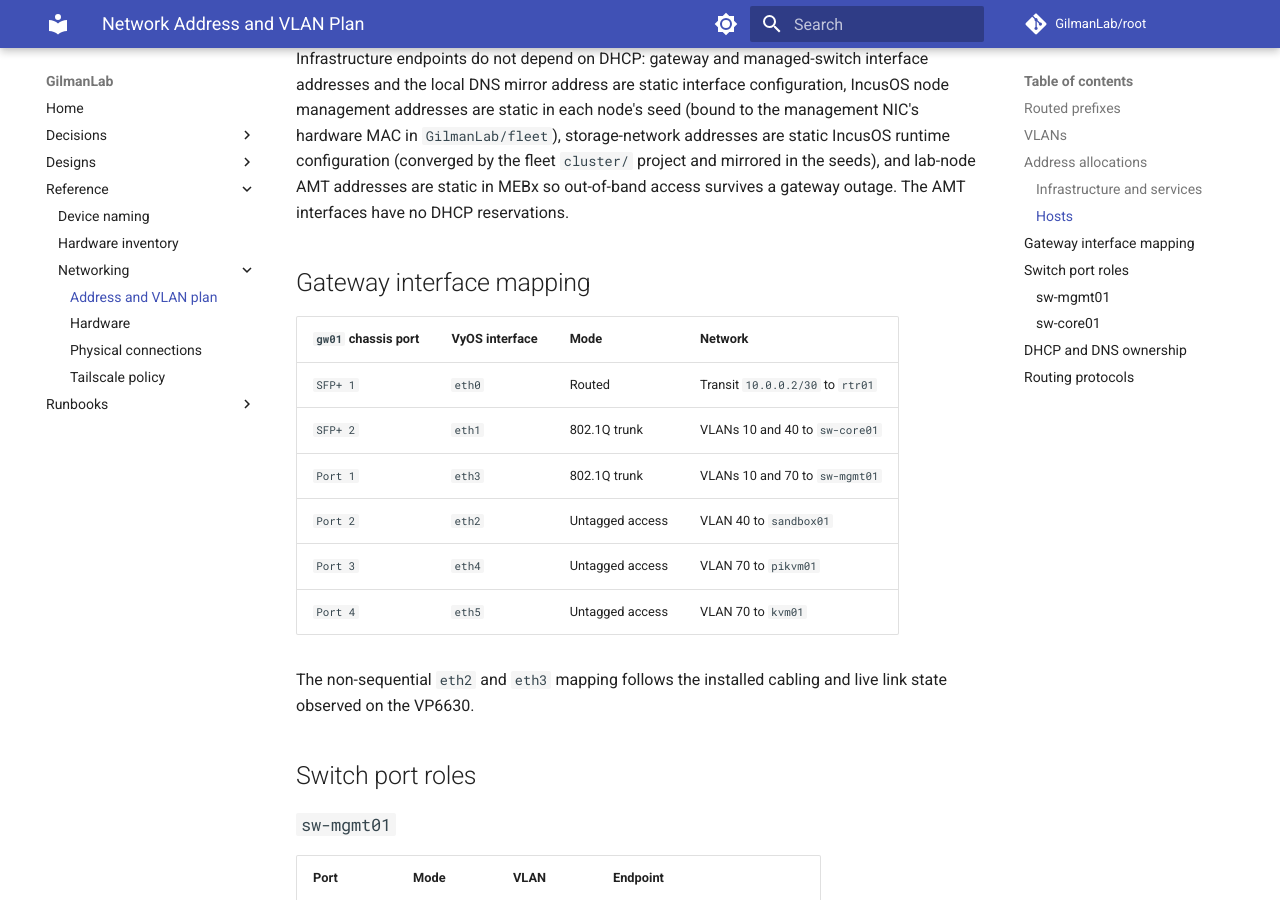
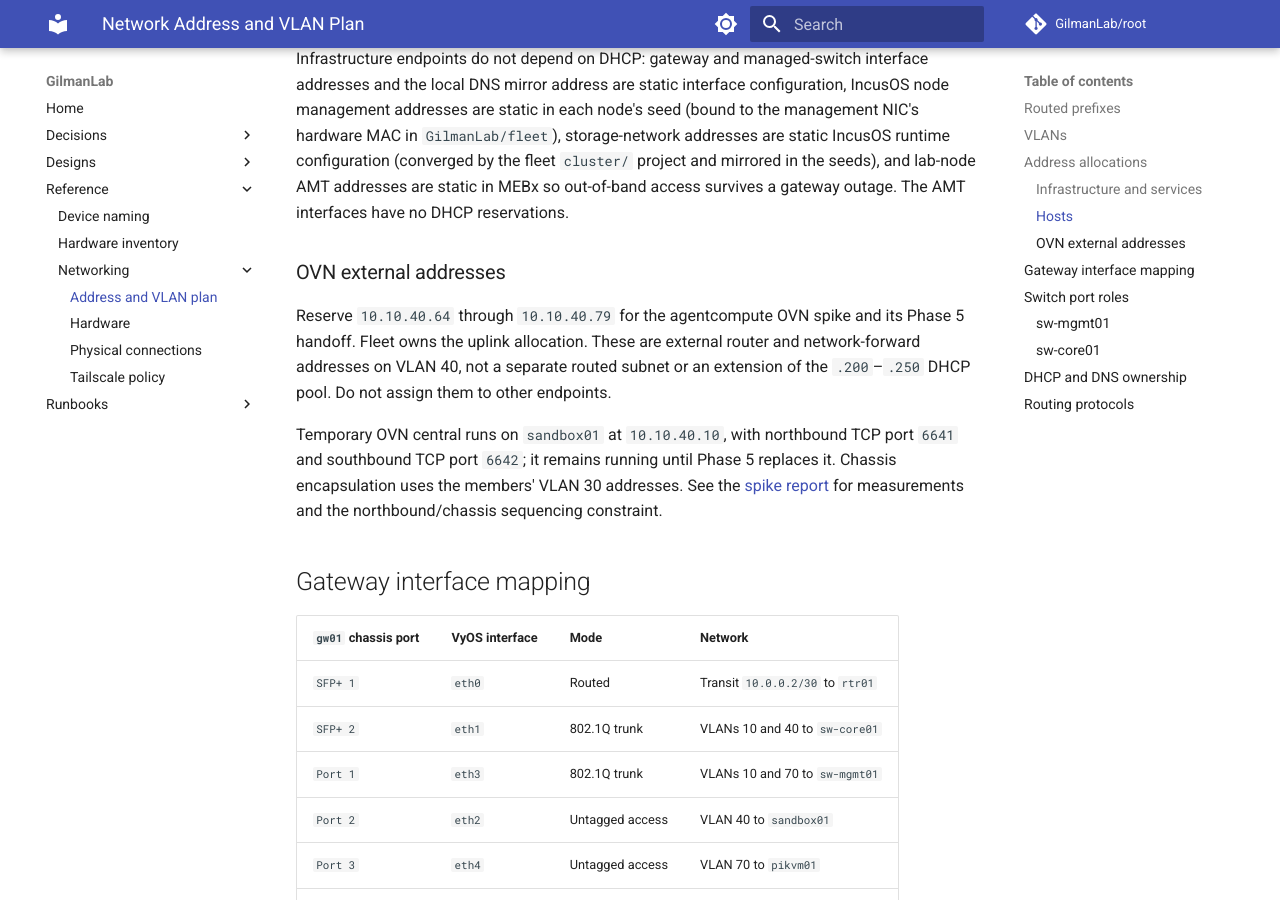
Before and after one commit to GilmanLab/root, an MkDocs documentation site: the page built from docs/docs/reference/networking/address-plan.md, in a window 1280 px wide and 900 px high, scrolled down 2854 px. Built offline with MkDocs 1.6.1 and Material for MkDocs 9.7.7, drawn with Linux system fonts in a browser that asks for light colours; comment, search, counter and statistics services are not loaded.

Commit message:
docs(networking): reserve OVN spike external addresses (#30)

```diff
--- a/docs/docs/reference/networking/address-plan.md
+++ b/docs/docs/reference/networking/address-plan.md
@@ -94,6 +94,20 @@ by the fleet `cluster/` project and mirrored in the seeds), and lab-node AMT
 addresses are static in MEBx so out-of-band access survives a gateway outage.
 The AMT interfaces have no DHCP reservations.
 
+### OVN external addresses
+
+Reserve `10.10.40.64` through `10.10.40.79` for the agentcompute OVN
+spike and its Phase 5 handoff. Fleet owns the uplink allocation. These are
+external router and network-forward addresses on VLAN 40, not a separate
+routed subnet or an extension of the `.200`–`.250` DHCP pool. Do not assign
+them to other endpoints.
+
+Temporary OVN central runs on `sandbox01` at `10.10.40.10`, with northbound
+TCP port `6641` and southbound TCP port `6642`; it remains running until
+Phase 5 replaces it. Chassis encapsulation uses the members' VLAN 30
+addresses. See the [spike report](https://github.com/GilmanLab/agentcompute/blob/spike/ovn-mechanism/spikes/ovn/README.md)
+for measurements and the northbound/chassis sequencing constraint.
+
 ## Gateway interface mapping
 
 | `gw01` chassis port | VyOS interface | Mode | Network |
```
